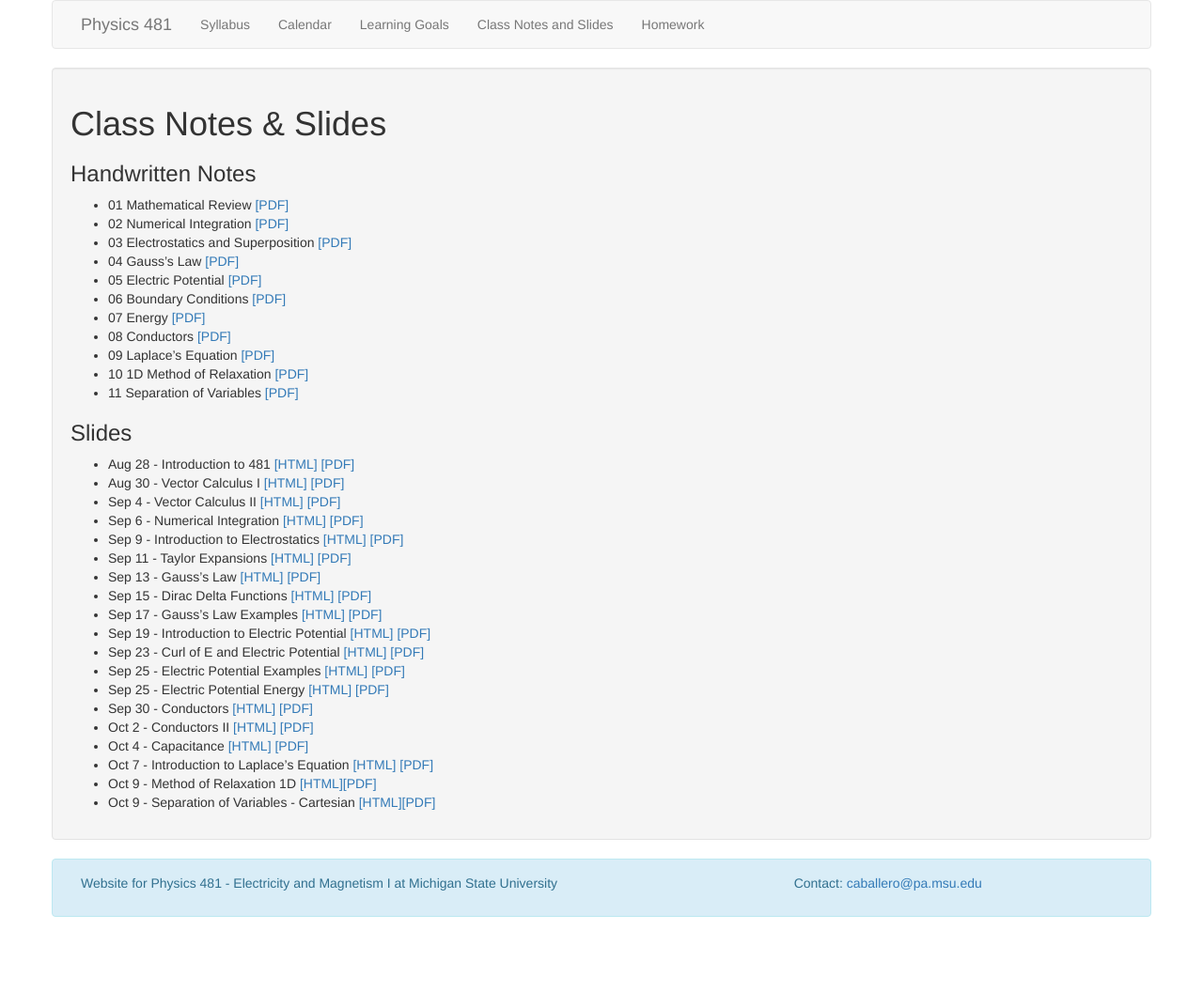
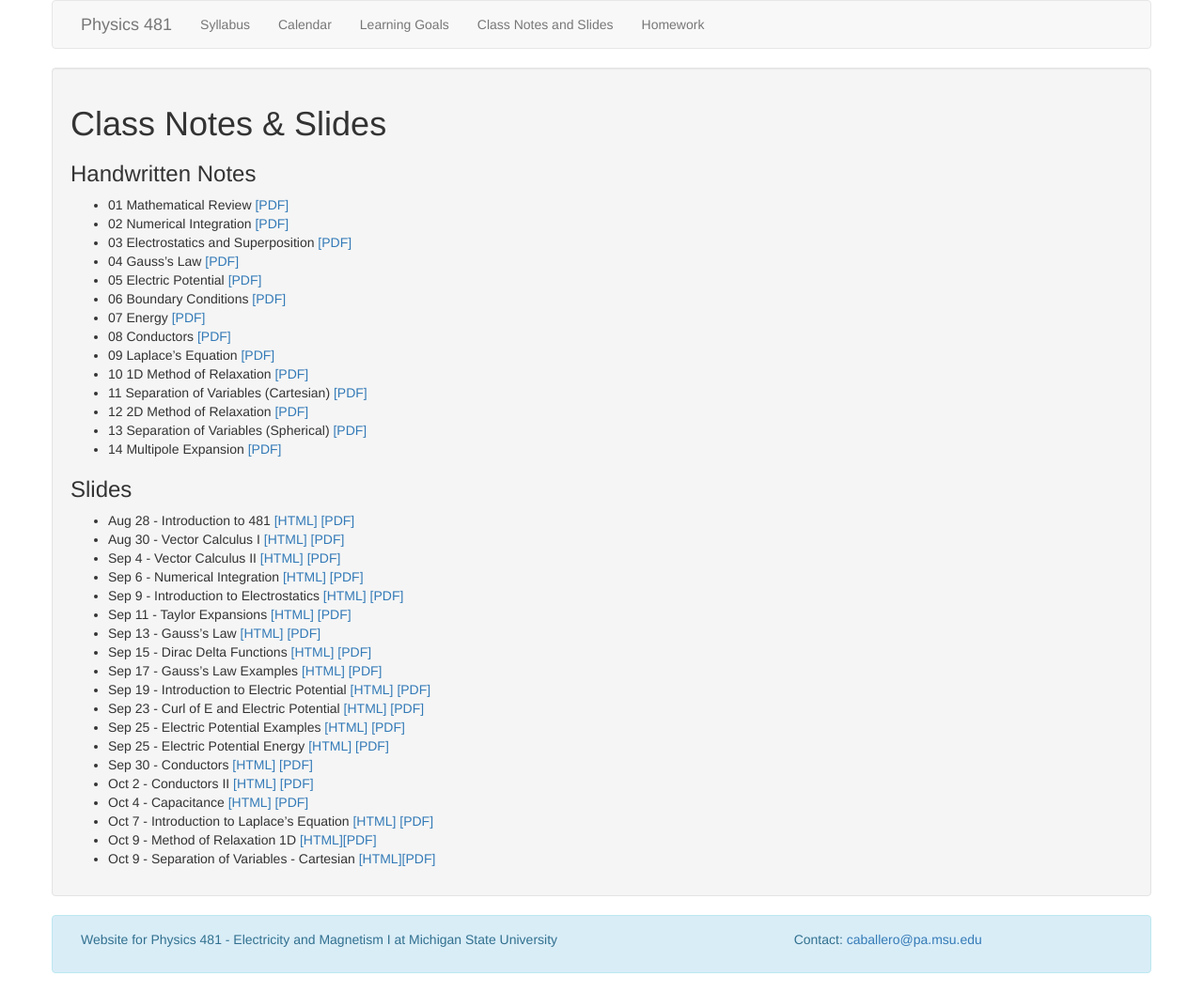
Before and after one commit to dannycab/phy481msu_f2019, a Jekyll site: the page built from notes/list_of_notes.md, in a window 1280 px wide. Shown: the whole page at 94% size. Built offline with Jekyll 4.4.1, drawn with Linux system fonts in a browser that asks for light colours; before the commit the page ends 996 px from its top, so only the background shows below that.

Commit message:
updated with notes for next week

```diff
--- a/notes/list_of_notes.md
+++ b/notes/list_of_notes.md
@@ -16,7 +16,10 @@ permalink: notes/index.html
 - 08 Conductors [[PDF]](./handwritten/08_Conductors.pdf)
 - 09 Laplace's Equation [[PDF]](./handwritten/09_Laplaces_Equation.pdf)
 - 10 1D Method of Relaxation [[PDF]](./handwritten/10_Method_of_Relaxation.pdf)
-- 11 Separation of Variables [[PDF]](./handwritten/11_Separation_of_Variables_Cartesian.pdf)
+- 11 Separation of Variables (Cartesian) [[PDF]](./handwritten/11_Separation_of_Variables_Cartesian.pdf)
+- 12 2D Method of Relaxation [[PDF]](./handwritten/12_Method_of_Relaxation.pdf)
+- 13 Separation of Variables (Spherical) [[PDF]](./handwritten/13_Separation_of_Variables_Spherical.pdf)
+- 14 Multipole Expansion [[PDF]](./handwritten/14_Multipole_Expansion.pdf)
 
 ### Slides
 
```
Also changed, not shown: 2 other files.
